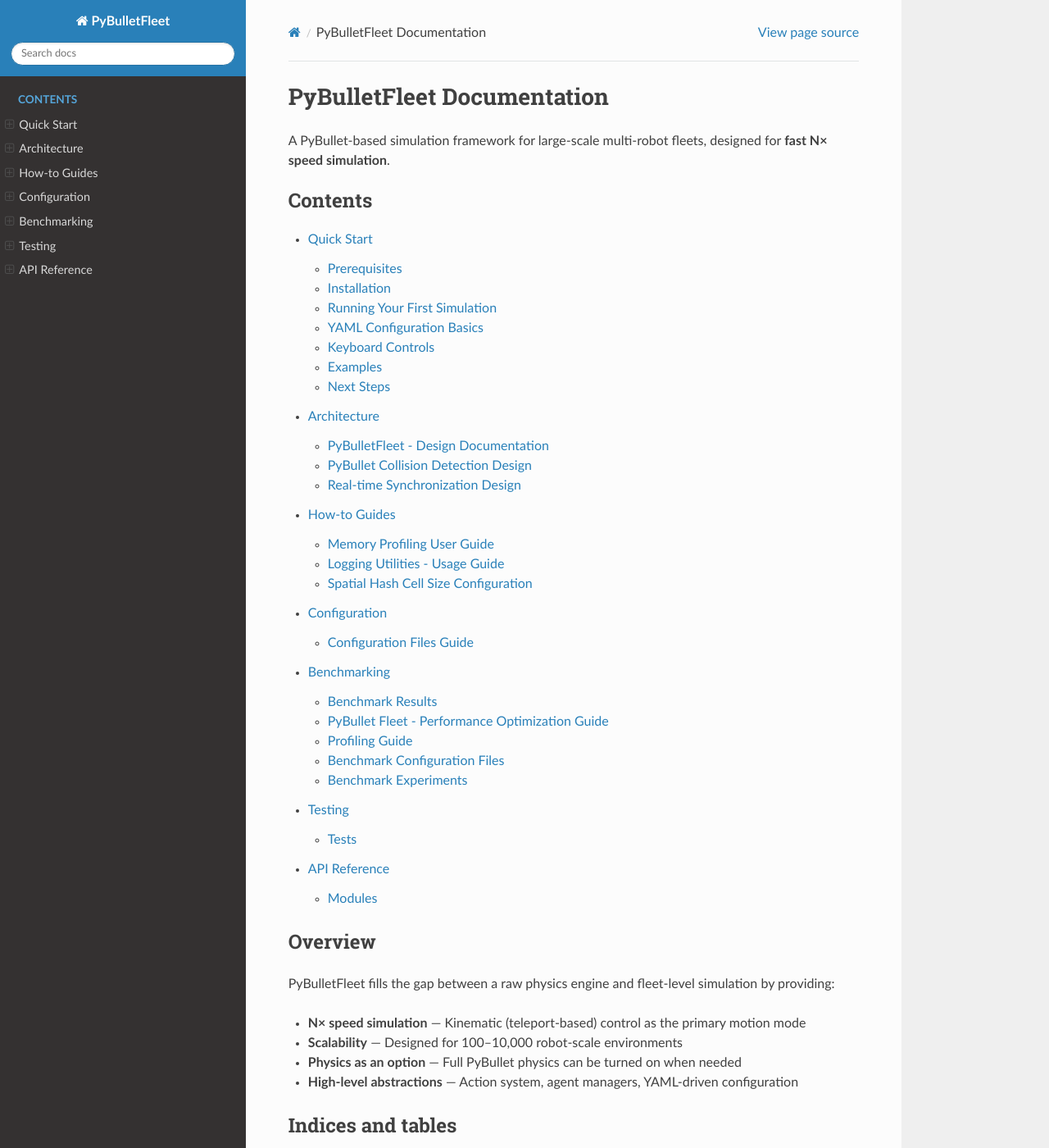
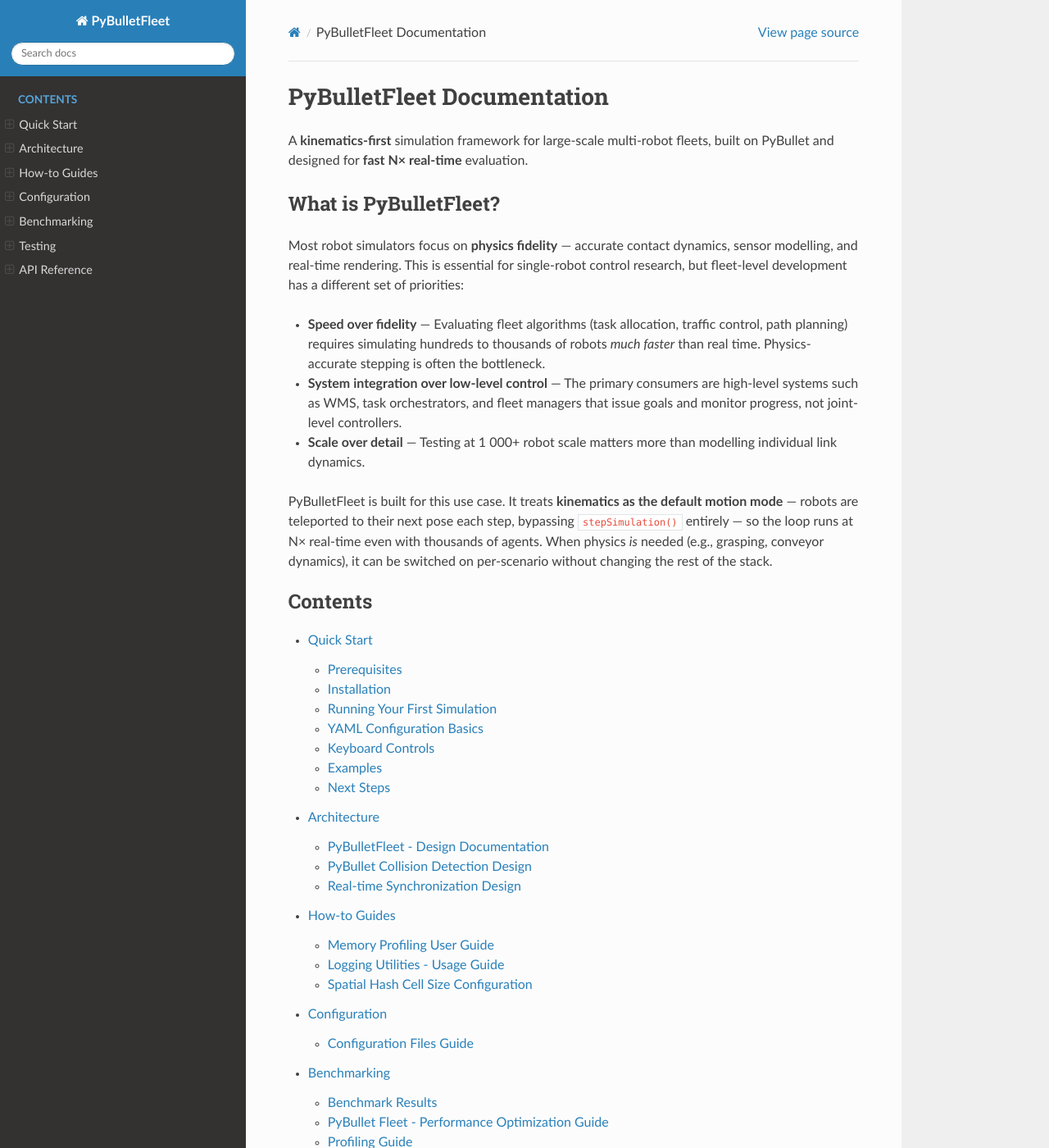
Before and after one commit to yuokamoto/PyBulletFleet, a Sphinx documentation site: the page built from docs/index.md, in a window 1280 px wide and 1400 px high. Shown: the whole window at 82% size. Built offline with Sphinx 7.4.7 and the Read the Docs theme 3.1.0, drawn with Linux system fonts in a browser that asks for light colours; some of the changed text lies outside the part shown.

Commit message:
docs: add kinematics-first positioning to index page
Explain upfront that PyBulletFleet prioritises speed, scale, and
system integration over physics fidelity — kinematics is the default
motion mode, with physics available as an opt-in.

````diff
--- a/docs/index.md
+++ b/docs/index.md
@@ -1,6 +1,29 @@
 # PyBulletFleet Documentation
 
-A PyBullet-based simulation framework for large-scale multi-robot fleets, designed for **fast N× speed simulation**.
+A **kinematics-first** simulation framework for large-scale multi-robot fleets,
+built on PyBullet and designed for **fast N× real-time** evaluation.
+
+## What is PyBulletFleet?
+
+Most robot simulators focus on **physics fidelity** — accurate contact dynamics,
+sensor modelling, and real-time rendering. This is essential for single-robot
+control research, but fleet-level development has a different set of priorities:
+
+- **Speed over fidelity** — Evaluating fleet algorithms (task allocation, traffic
+  control, path planning) requires simulating hundreds to thousands of robots
+  *much faster* than real time. Physics-accurate stepping is often the bottleneck.
+- **System integration over low-level control** — The primary consumers are
+  high-level systems such as WMS, task orchestrators, and fleet managers that
+  issue goals and monitor progress, not joint-level controllers.
+- **Scale over detail** — Testing at 1 000+ robot scale matters more than
+  modelling individual link dynamics.
+
+PyBulletFleet is built for this use case. It treats **kinematics as the default
+motion mode** — robots are teleported to their next pose each step, bypassing
+`stepSimulation()` entirely — so the loop runs at N× real-time even with
+thousands of agents. When physics *is* needed (e.g., grasping, conveyor
+dynamics), it can be switched on per-scenario without changing the rest of the
+stack.
 
 ```{toctree}
 :maxdepth: 2
@@ -15,14 +38,13 @@
 api/index
 ```
 
-## Overview
-
-PyBulletFleet fills the gap between a raw physics engine and fleet-level simulation by providing:
+## Key Features
 
 - **N× speed simulation** — Kinematic (teleport-based) control as the primary motion mode
 - **Scalability** — Designed for 100–10,000 robot-scale environments
 - **Physics as an option** — Full PyBullet physics can be turned on when needed
 - **High-level abstractions** — Action system, agent managers, YAML-driven configuration
+- **System integration** — Callback-based loop and snapshot API for connecting to external orchestrators
 
 ## Indices and tables
 
````
